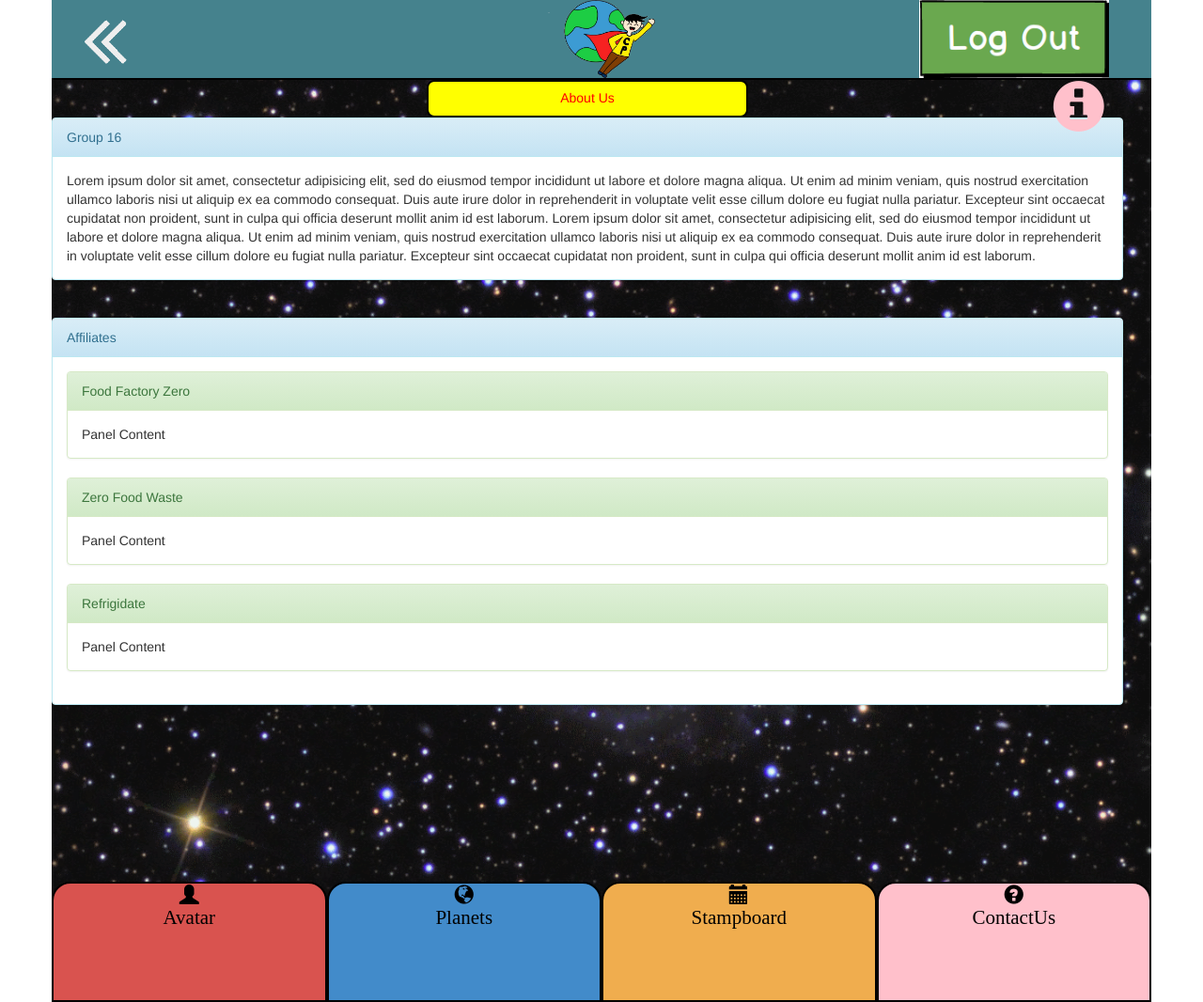
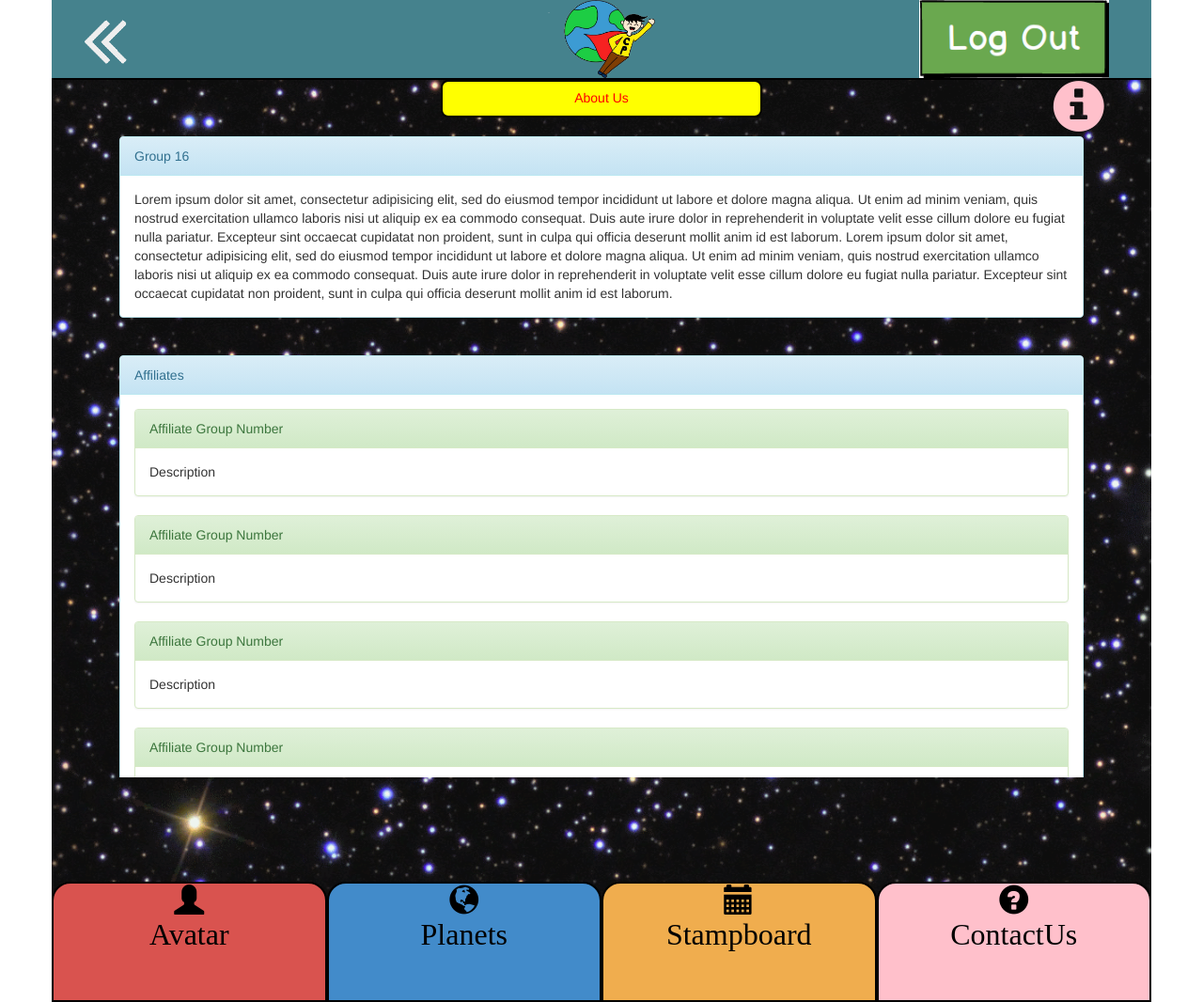
Before and after one commit to dseo9/Captain-Plan-it, a PHP site: page /aboutus.php in a window 1280 px wide. Shown: the whole page at 94% size. Run offline with PHP 8.4, Linux system fonts and the light colour scheme.

Commit message:
fixed about us page, fixed back button, linked logout button to login.php

```diff
--- a/aboutus.php
+++ b/aboutus.php
@@ -1,10 +1,11 @@
 <?php include 'header.php';?>
 
   <!-- make three row divs for 1.) information about ourgroup, 2.) affiliated apps for kids, 3.) affiliated apps for adults/parents   -->
-
   <div class="row mainbody">
     <div class="title_header"><h5>About Us</h5></div>
+    <br />
 
+    <div class="row subbody">
     <div class="panel panel-info">
       <div class="panel-heading">Group 16</div>
       <div class="panel-body">Lorem ipsum dolor sit amet, consectetur adipisicing elit, sed do eiusmod tempor incididunt ut labore et dolore magna aliqua. Ut enim ad minim veniam, quis nostrud exercitation ullamco laboris nisi ut aliquip ex ea commodo consequat. Duis aute irure dolor in reprehenderit in voluptate velit esse cillum dolore eu fugiat nulla pariatur. Excepteur sint occaecat cupidatat non proident, sunt in culpa qui officia deserunt mollit anim id est laborum. Lorem ipsum dolor sit amet, consectetur adipisicing elit, sed do eiusmod tempor incididunt ut labore et dolore magna aliqua. Ut enim ad minim veniam, quis nostrud exercitation ullamco laboris nisi ut aliquip ex ea commodo consequat. Duis aute irure dolor in reprehenderit in voluptate velit esse cillum dolore eu fugiat nulla pariatur. Excepteur sint occaecat cupidatat non proident, sunt in culpa qui officia deserunt mollit anim id est laborum.</div>
@@ -14,17 +15,23 @@
       <div class="panel-heading">Affiliates</div>
       <div class="panel-body">
         <div class="panel panel-success">
-          <div class="panel-heading">Food Factory Zero</div>
-          <div class="panel-body">Panel Content</div>
+          <div class="panel-heading">Affiliate Group Number</div>
+          <div class="panel-body">Description</div>
         </div>
         <div class="panel panel-success">
-          <div class="panel-heading">Zero Food Waste</div>
-          <div class="panel-body">Panel Content</div>
+          <div class="panel-heading">Affiliate Group Number</div>
+          <div class="panel-body">Description</div>
         </div>
         <div class="panel panel-success">
-          <div class="panel-heading">Refrigidate</div>
-          <div class="panel-body">Panel Content</div>
+          <div class="panel-heading">Affiliate Group Number</div>
+          <div class="panel-body">Description</div>
         </div>
+        <div class="panel panel-success">
+          <div class="panel-heading">Affiliate Group Number</div>
+          <div class="panel-body">Description</div>
+        </div>
+
+      </div>
       </div>
     </div>
   </div>
--- a/css/main.css
+++ b/css/main.css
@@ -7,12 +7,12 @@ html, body, .fill {
 
 .container {
   background-image: url("./../images/universe.png");
-  background-repeat: none;
+  background-repeat: no-repeat;
   background-position: center;
   background-size: cover;
 }
 
-div.container .fill {
+.container .fill {
   margin: 0 auto;
   width: 100%;
 }
@@ -24,8 +24,8 @@ div.container .fill {
 }
 
 .mainbody {
-  /*margin: 0 auto;
-  overflow: scroll;*/
+  /*margin: 0 auto;*/
+  margin: 0 auto;
   width: 100%;
   height:80%;
 }
@@ -40,7 +40,7 @@ div.container .fill {
 }
 
 .glyphicon {
-  font-size: 150%;
+  font-size: 2.5vw;
   color: black;
 }
 
@@ -67,6 +67,7 @@ div.container .fill {
 #avatar_footer, #planet_footer, #faq_footer, #stampboard_footer {
   border-radius: 20px 20px 0 0;
   border: solid 2px black;
+  overflow: hidden;
 }
 
 #avatar_footer {
@@ -85,10 +86,10 @@ div.container .fill {
   background-color: pink;
 }
 
+/* PAGE HEADER */
 .title_header {
   width: auto;
   display: block;
-  margin: 0 auto;
   text-align: center;
   color: red;
   overflow: auto;
@@ -98,6 +99,8 @@ div.container .fill {
   border: 2px solid black;
 }
 
+
+/* PLANETS PAGE */
 #fruit_fortress, #dairy_dome {
   position: relative;
   display: block;
@@ -114,6 +117,13 @@ div.container .fill {
   width: 10%;
 }
 
+/* ABOUT US PAGE, SCROLLING CONTENT */
+.row .subbody {
+  width: 90%;
+  margin: 0 auto;
+  height:80%;
+  overflow: auto;
+}
 
 /* TEST CODES START HERE */
 ================================================================================
@@ -147,38 +157,43 @@ div.container .fill {
     height:100%;
 }*/
 
-
 .glyphicon .glyphicon-calendar .floatingcalendar {
-  float: right; color: pink; font-size: 400%
+  float: right;
+  color: green;
+  font-size: 400%
 }
-
-
 
 #contactuspage {
   background-image: url("./../images/Apple.png");
-  background-repeat: none;
+  background-repeat: no-repeat;
   background-position: center;
-  background-size: cover;
+  background-size: contain;
 }
-
 
 #upper_left {
 	position: absolute;
-	top: 0;
-	left: 0;
+	top: 0px;
+	left: 0px;
+  width: 10%;
 }
+
 #upper_right {
 	position: absolute;
-	top: 0;
-	right: 0%;
+	top: 0px;
+	right: 0px;
+  width: 10%;
 }
+
 #lower_left {
 	position: absolute;
-	bottom: 0%;
-	left: 0;
+	bottom: 0px;
+	left: 0px;
+  width: 10%
 }
+
 #lower_right {
-	bottom: 0%;
-	right: 0%;
+	bottom: 0px;
+	right: 0px;
 	position: absolute;
+  width: 10%
 }
--- a/header.php
+++ b/header.php
@@ -4,7 +4,7 @@
     <div class="container fill">
       <div class="row header">
         <div class="col-xs-3" id="back_navigation">
-          <a href="#"><img src="images/back_navigation.png" class="img-responsive" alt="Back"></a>
+          <a onclick="history.go(-1);"><img src="images/back_navigation.png" class="img-responsive" alt="Back"></a>
         </div>
 
         <div class="col-xs-6" id="logo_navigation">
@@ -15,7 +15,7 @@
           <div class="col-xs-2"></div>
         </div>
         <div class="col-xs-3" id="logout_navigation">
-          <a href="#"><img src="images/logout_navigation.png" class="img-responsive center-block" alt="Back"></a>
+          <a href="login.php"><img src="images/logout_navigation.png" class="img-responsive center-block" alt="Back"></a>
         </div>
       </div>
 
```
Also changed, not shown: index.php (+18 -15 lines), login.php (added, +28 -0 lines), planets.php (+7 -4 lines).
